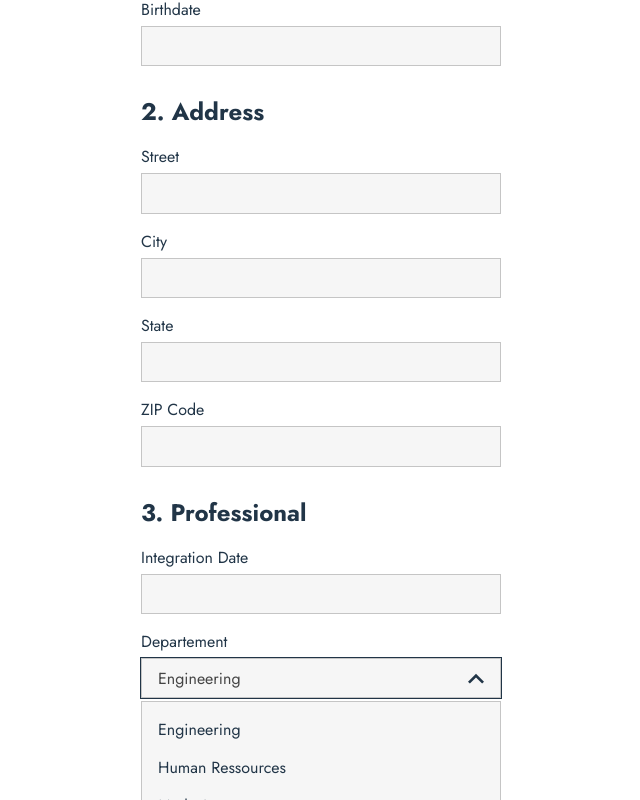
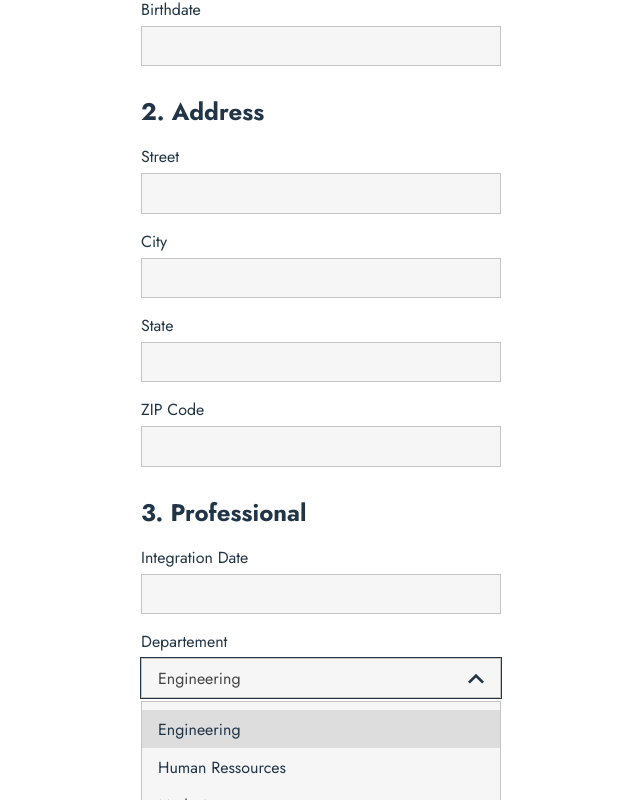
Before and after one commit to ask0ldd/P14-JQuery2ReactPluginsConversion, a React (Vite) app: page / in a window 1280 px wide. Both pictures are taken after a click on the element "Engineering". Shown: the part 305-1105 px from the top of the page, without its empty margins (319-959 px from the left). Built offline with nearby package versions, Linux system fonts and the light colour scheme.

Commit message:
option component

```diff
--- a/src/components/CustomSelect/Option.tsx
+++ b/src/components/CustomSelect/Option.tsx
@@ -7,8 +7,13 @@ function Option({index, option} : IProps){
 
     const {selectId, options, activeOption, optionsListVisibility, setActiveOption, setOptionsListVisibility} = useContext(SelectContext)
 
+    function isOptionActive(option : IOption)
+    {
+        return activeOption?.value === option?.value
+    }
+
     return (
-        <li onClick={() => {setActiveOption(options[index]); setOptionsListVisibility(false);}} key={selectId+'-option-'+index} value={option.value}>{option.label}</li>
+        <li style={isOptionActive(options[index]) ? {background:'#dddddd'} : {}} onClick={() => {setActiveOption(options[index]); setOptionsListVisibility(false);}} value={option.value}>{option.label}</li>
     )
 }
 
--- a/src/components/CustomSelect/OptionsList.tsx
+++ b/src/components/CustomSelect/OptionsList.tsx
@@ -14,7 +14,7 @@ function OptionsList(){
 
     return(
         optionsListVisibility ? <ul tabIndex={-1} id="customListbox" aria-labelledby="customSelectLabel" className="customSelectOptionsContainer" role="listbox">
-            {options.map((option, index) => <Option index={index} option={option}/>)}
+            {options.map((option, index) => <Option key={selectId+'-option-'+index} index={index} option={option}/>)}
         </ul> : <></>
     )
 }
```
